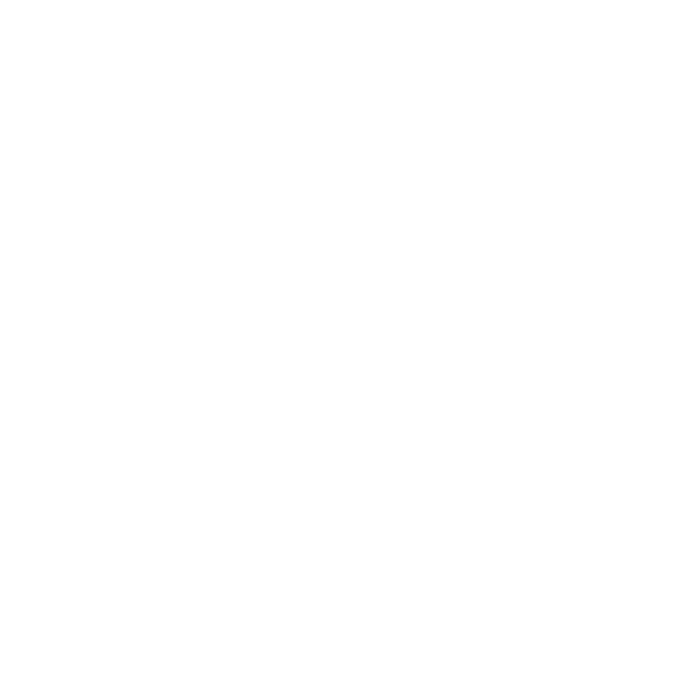
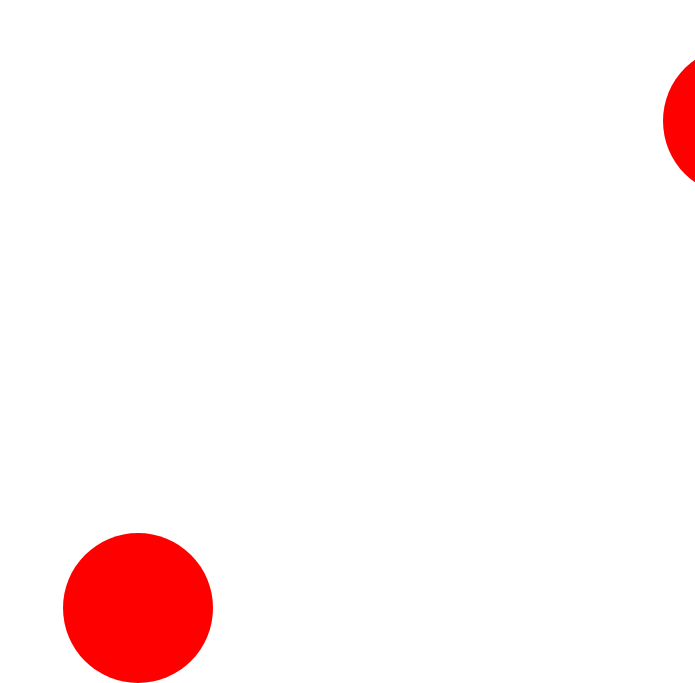
Before and after one commit to umutdoc/reactWhatever, a React (Vite) app: page / in a window 1280 px wide. Shown: the part 6445-7128 px from the top of the page, without its empty margins (585-1280 px from the left). Before the commit the page ends 6412 px from the top, so only its background shows below. Built offline with nearby package versions, Linux system fonts and the light colour scheme.

Commit message:
adding a new animation

```diff
--- a/src/Forest.css
+++ b/src/Forest.css
@@ -26,6 +26,20 @@
 }
 #ball3 {
   animation: bounceHorizontal 1s linear infinite;
+}
+#ball5:hover {
+  background-color: teal;
+  animation: shake 3s linear infinite;
+}
+
+@keyframes shake {
+  0%,
+  100% {
+    transform: translate(0, 0);
+  }
+  20% {
+    transform: translate(-550px, 0);
+  }
 }
 
 @keyframes bounce {
--- a/src/Forest.jsx
+++ b/src/Forest.jsx
@@ -25,6 +25,12 @@ export default function Forest() {
       <div className="main-div last">
         <div className="ballrnbw" id="ball4"></div>
       </div>
+      <div className="main-div last">
+        <div className="ball" id="ball3"></div>
+      </div>
+      <div className="main-div last">
+        <div className="ball" id="ball5"></div>
+      </div>
     </>
   );
 }
```
